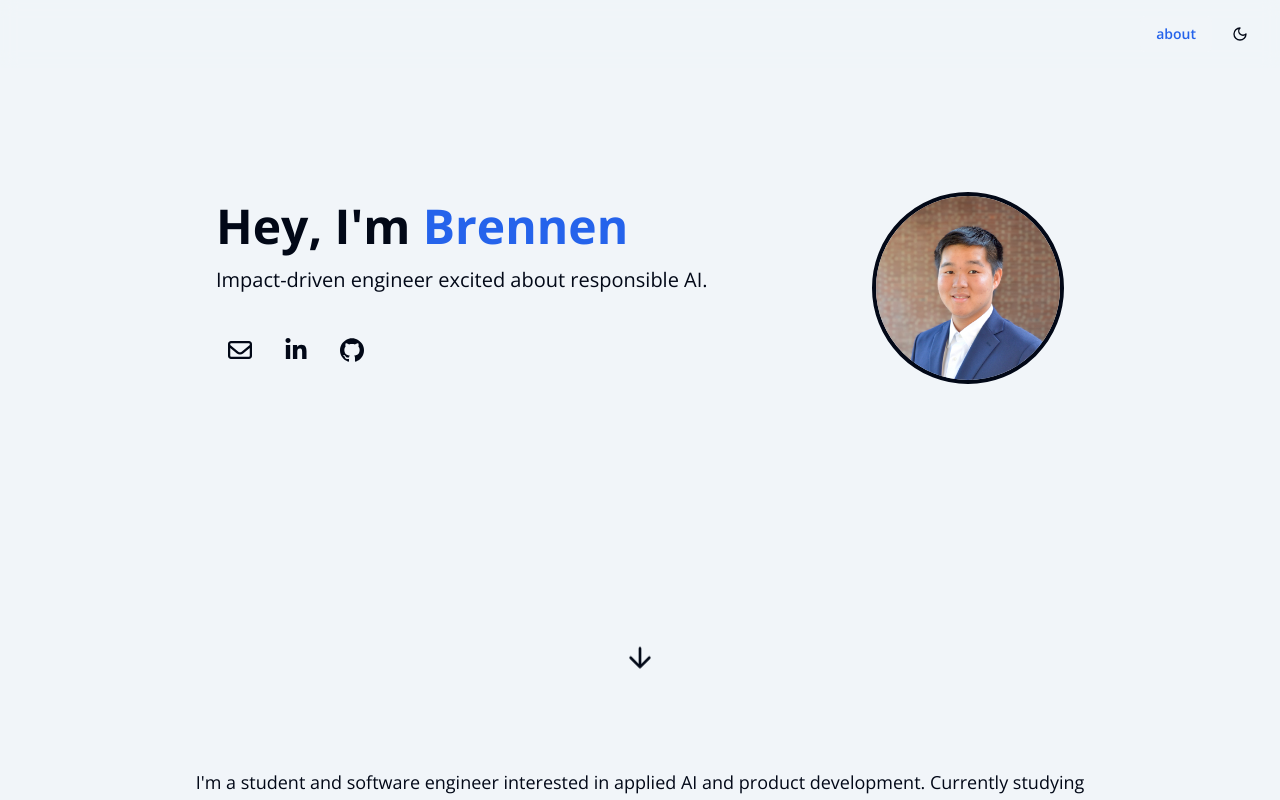
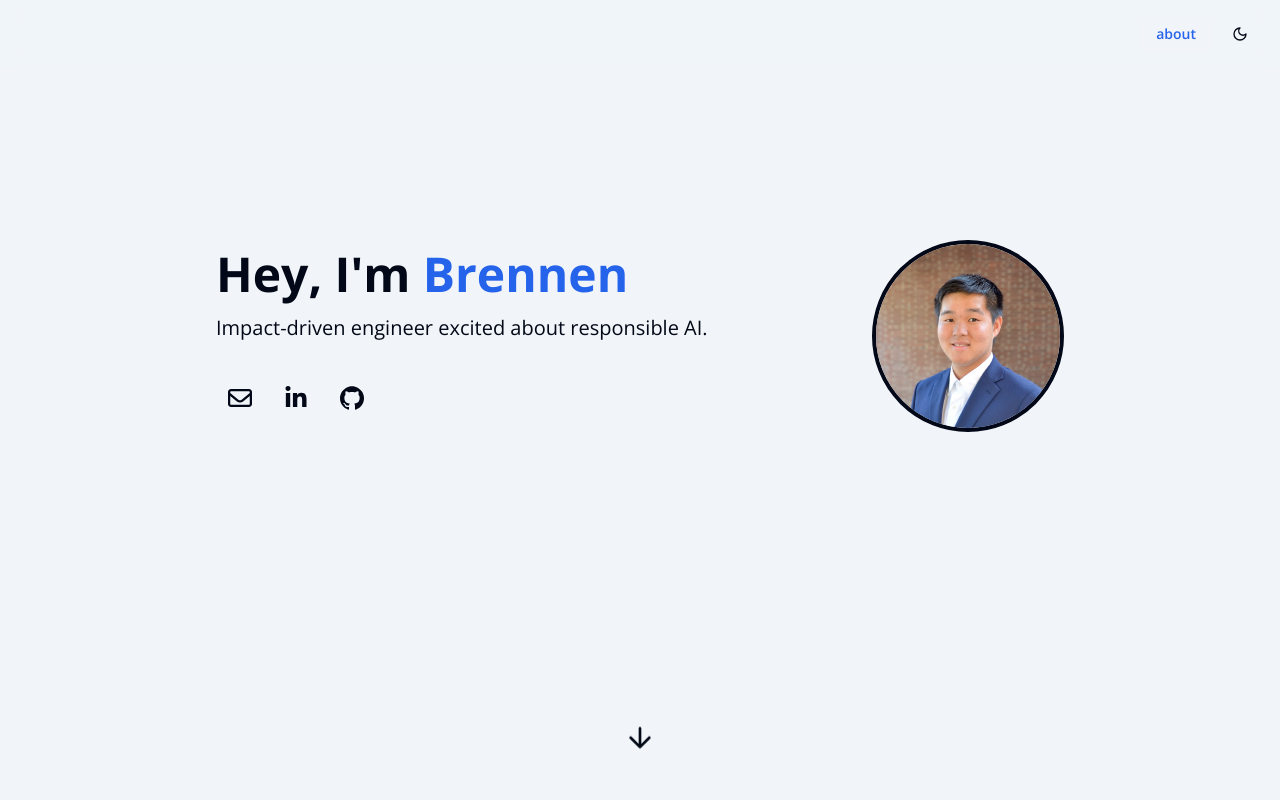
Before and after one commit to brennenho/brennen.dev, a Next.js app: page / in a window 1280 px wide. Shown: the top 800 px of the page. Built offline with nearby package versions, Linux system fonts and the light colour scheme.

Commit message:
minor hero styling

```diff
--- a/src/app/page.tsx
+++ b/src/app/page.tsx
@@ -9,7 +9,7 @@ export default function HomePage() {
     <main className="">
       <div className="flex h-full flex-col items-center">
         <Hero />
-        <ScrollArrow targetId="scroll-target" className="mt-16 md:mt-64" />
+        <ScrollArrow targetId="scroll-target" className="mt-32 md:mt-72" />
         <div id="scroll-target" className="mt-16 w-3/4 p-4 text-center text-lg">
           I'm a student and software engineer interested in applied AI and
           product development. Currently studying{" "}
--- a/src/components/hero.tsx
+++ b/src/components/hero.tsx
@@ -4,7 +4,7 @@ import { SocialIcons } from "~/components";
 
 export function Hero() {
   return (
-    <div className="mt-20 flex w-full max-w-4xl flex-col-reverse items-center px-6 md:mt-48 md:flex-row">
+    <div className="mt-32 flex w-full max-w-4xl flex-col-reverse items-center px-6 md:mt-60 md:flex-row">
       <div className="flex-1 text-center md:mr-8 md:text-left">
         <h1 className="text-4xl font-bold leading-tight md:text-5xl">
           Hey, I'm <span className="text-primary">Brennen</span>
```
